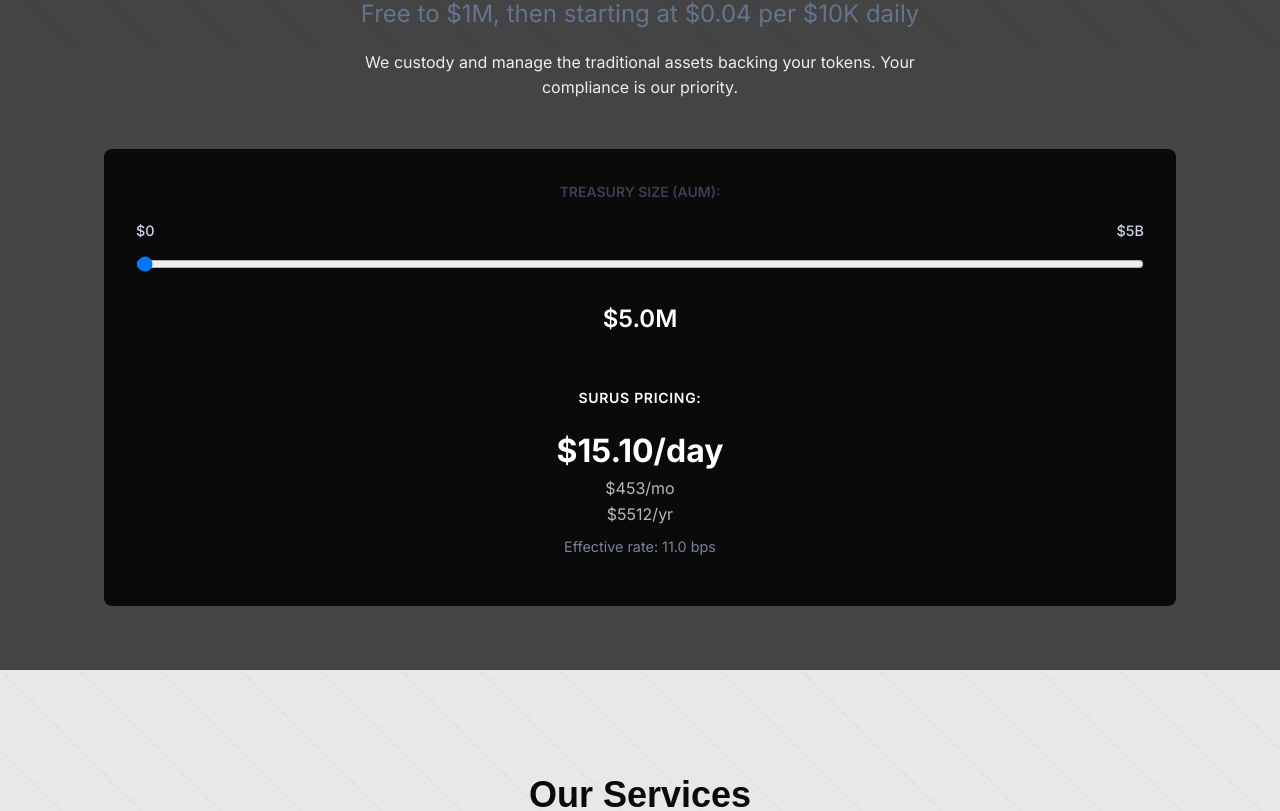
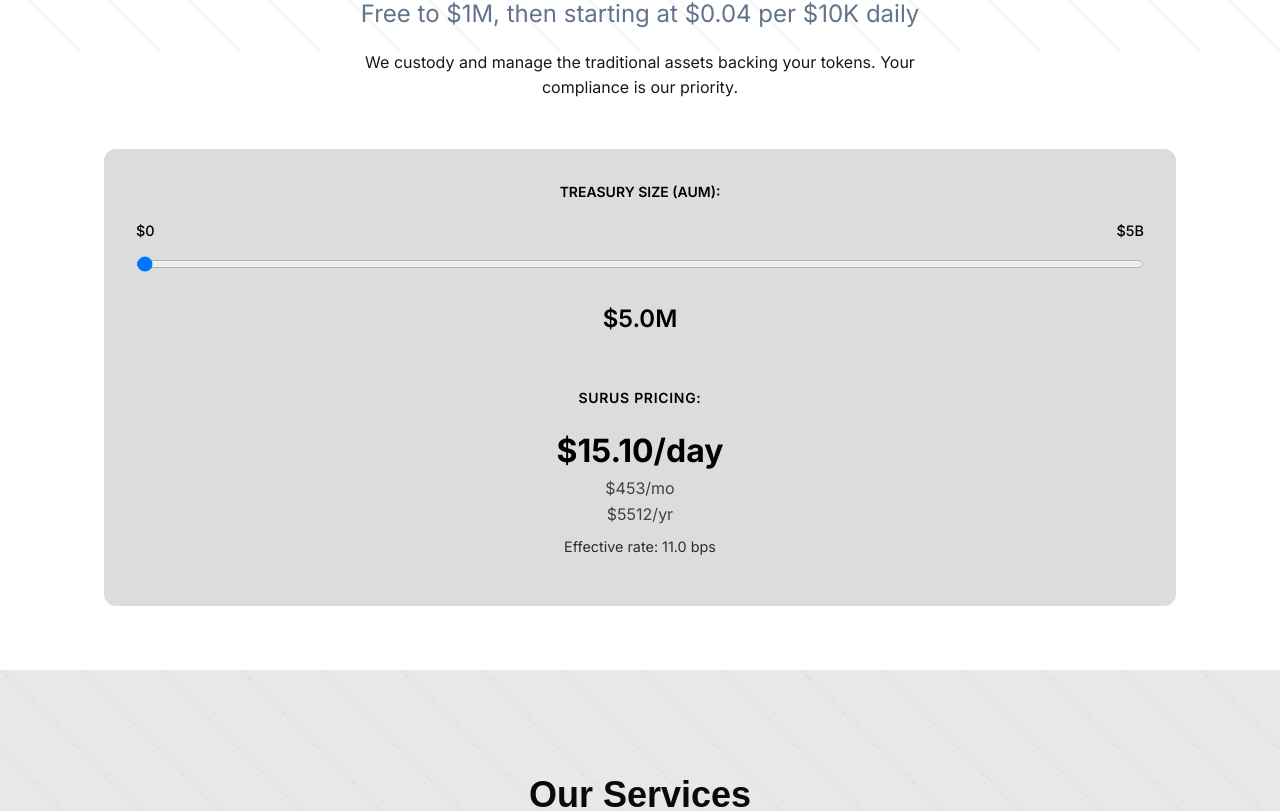
Before and after one commit to klr08/surus-website, a React (Vite) app: page / in a window 1280 px wide. Shown: the part 749-1560 px from the top of the page. Built offline with nearby package versions, Linux system fonts and the light colour scheme; a web font is replaced by a local one.

Commit message:
Update pricing and insights sections to white background, set podcast cards to #DCDCDC

```diff
--- a/public/css/homepage.css
+++ b/public/css/homepage.css
@@ -93,8 +93,8 @@
 /* Pricing Section */
 .pricing-section {
   padding: 4rem 0;
-  background-color: #444;
-  color: white;
+  background-color: #ffffff;
+  color: #000000;
   width: 100%;
 }
 
@@ -128,8 +128,8 @@
 }
 
 .pricing-calculator {
-  background-color: #0a0a0a;
-  border-radius: 8px;
+  background-color: #DCDCDC;
+  border-radius: 12px;
   padding: 2rem;
 }
 
@@ -142,6 +142,7 @@
   margin-bottom: 1rem;
   font-size: 0.875rem;
   font-weight: 600;
+  color: #000000;
 }
 
 .calculator-input input[type="range"] {
@@ -153,6 +154,7 @@
   font-size: 1.5rem;
   font-weight: 700;
   text-align: center;
+  color: #000000;
 }
 
 .pricing-result {
@@ -171,7 +173,7 @@
   justify-content: space-between;
   margin-bottom: 0.5rem;
   font-size: 0.9rem;
-  color: #cbd5e1;
+  color: #000000;
 }
 
 .slider-min, .slider-max {
@@ -179,7 +181,7 @@
 }
 
 .treasury-amount {
-  color: #ffffff;
+  color: #000000;
   font-size: 1.5rem;
   font-weight: 600;
 }
@@ -187,7 +189,7 @@
 .effective-rate {
   margin-top: 0.5rem;
   font-size: 0.9rem;
-  color: #94a3b8;
+  color: #000000;
 }
 
 .pricing-column {
@@ -204,6 +206,7 @@
   font-weight: 600;
   margin-bottom: 1rem;
   letter-spacing: 0.05em;
+  color: #000000;
 }
 
 .price {
@@ -215,12 +218,14 @@
 .price-amount {
   font-size: 2rem;
   font-weight: 700;
+  color: #000000;
 }
 
 .price-monthly,
 .price-annual {
   font-size: 1rem;
   opacity: 0.7;
+  color: #000000;
 }
 
 .pricing-cta {
@@ -229,7 +234,7 @@
 }
 
 .calculate-button {
-  background-color: #333;
+  background-color: #000000;
   color: white;
   border: none;
   padding: 1rem 2rem;
@@ -243,7 +248,7 @@
 }
 
 .calculate-button:hover {
-  background-color: #222;
+  background-color: #333333;
 }
 
 /* Features Section */
@@ -517,7 +522,7 @@
 /* Insights Section */
 .insights-section {
   padding: 4rem 0;
-  background-color: #444;
+  background-color: #ffffff;
   width: 100%;
 }
 
@@ -532,6 +537,7 @@
   font-weight: 700;
   text-align: center;
   margin-bottom: 3rem;
+  color: #000000;
 }
 
 .podcast-grid {
@@ -547,9 +553,9 @@
 }
 
 .podcast-card {
-  background-color: #333333;
-  border: 1px solid #555555;
-  border-radius: 8px;
+  background-color: #DCDCDC;
+  border: none;
+  border-radius: 12px;
   overflow: hidden;
   transition: transform 0.3s, box-shadow 0.3s;
 }
@@ -585,7 +591,7 @@
 .podcast-title {
   font-size: 1.25rem;
   font-weight: 600;
-  color: white;
+  color: #000000;
   line-height: 1.4;
 }
 
@@ -596,8 +602,8 @@
 .insights-button {
   display: inline-block;
   background-color: transparent;
-  color: white;
-  border: 1px solid white;
+  color: #000000;
+  border: 1px solid #000000;
   padding: 0.75rem 1.5rem;
   font-size: 0.875rem;
   font-weight: 600;
@@ -610,8 +616,8 @@
 }
 
 .insights-button:hover {
-  background-color: white;
-  color: #444;
+  background-color: #000000;
+  color: #ffffff;
 }
 
 /* CTA Section */
```
